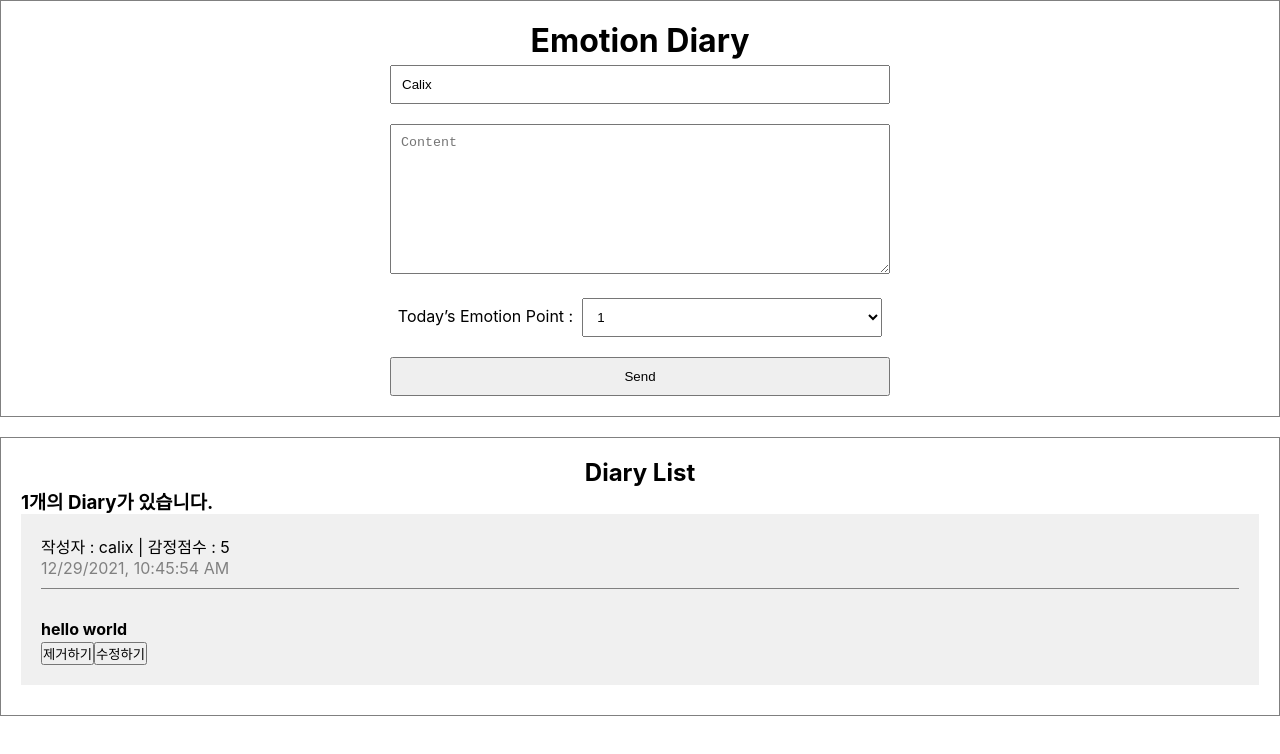
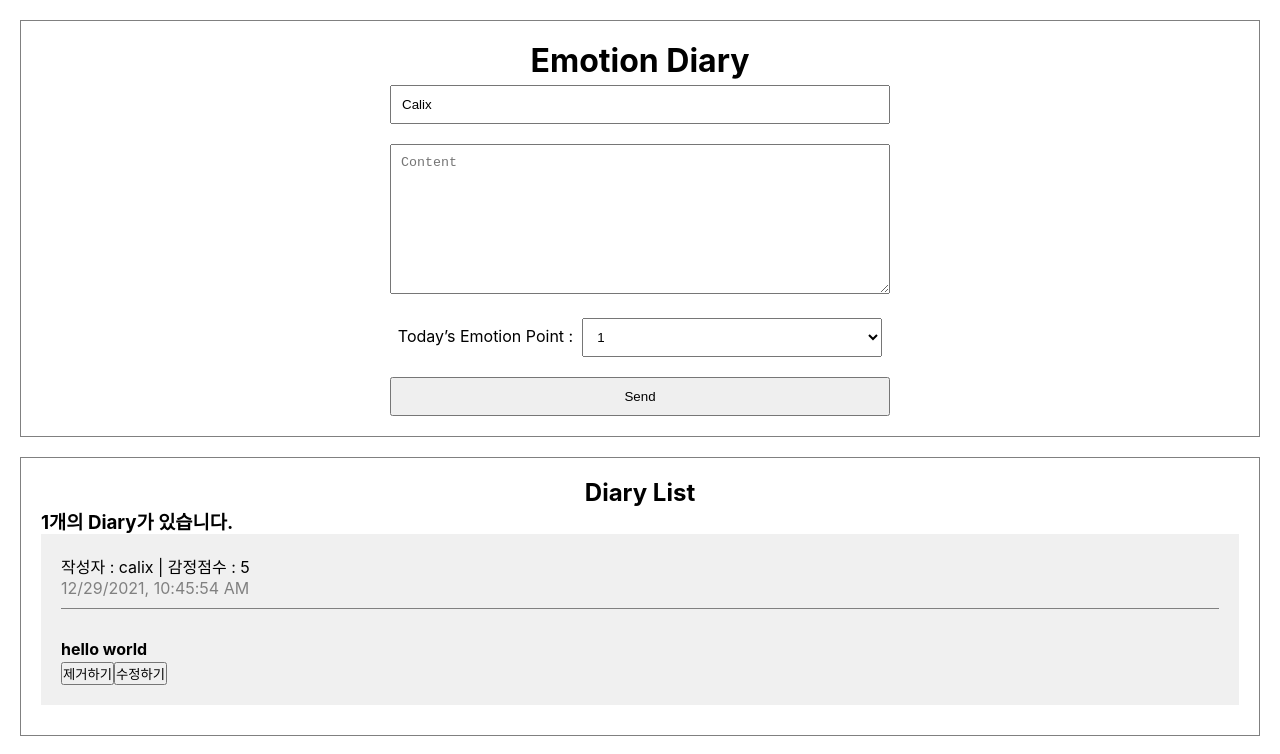
Before and after one commit to takeaways/20211229-vite-diary, a React (Vite) app: page / in a window 1280 px wide. Shown: the top 754 px of the page. Built offline with nearby package versions, Linux system fonts and the light colour scheme.

Commit message:
chore new setup

```diff
--- a/src/index.css
+++ b/src/index.css
@@ -10,6 +10,8 @@ body {
     sans-serif;
   -webkit-font-smoothing: antialiased;
   -moz-osx-font-smoothing: grayscale;
+  /* app padding */
+  padding:20px;
 }
 
 code {
--- /dev/null
+++ b/src/pages/Detail.tsx
@@ -0,0 +1,5 @@
+const Detail = () => {
+  return <div>Detail Detail</div>;
+};
+
+export default Detail;
--- /dev/null
+++ b/src/pages/Edit.tsx
@@ -0,0 +1,5 @@
+const Edit = () => {
+  return <div>Edit Edit</div>;
+};
+
+export default Edit;
```
Also changed, not shown: src/pages/New.tsx (added, +7 -0 lines).
